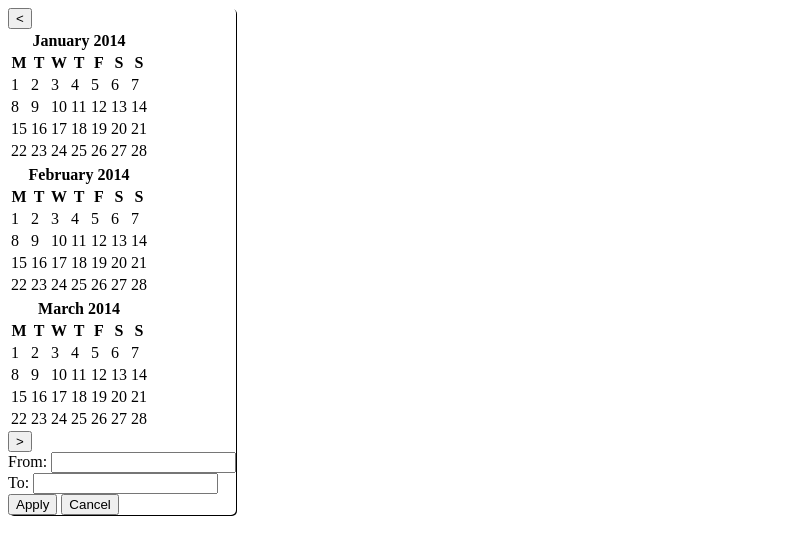
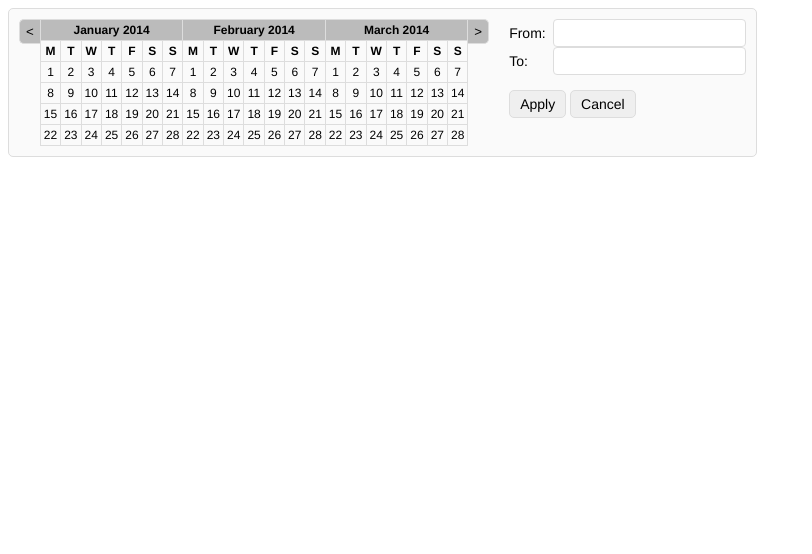
Before and after one commit to diacode/daterange-picker.js, a website: page demo/template.html in a window 1280 px wide. Shown: the whole page, without its empty margins (0-812 px from the left). Drawn offline with nearby package versions, Linux system fonts and the light colour scheme; files that its build step writes are made by us from their sources.

Commit message:
Daterange picker styles (Work in progress)

```diff
--- a/styles/daterange-picker.scss
+++ b/styles/daterange-picker.scss
@@ -1 +1,113 @@
 @import "compass";
+
+/* Variables */
+$border_color: #ddd;
+
+.daterange-picker{
+  font-family: "Helvetica Neue", Helvetica, Arial, sans-serif;
+  font-size: 14px;
+  float: left;
+  clear: both;
+  background-color: #fafafa;
+  border: 1px solid $border_color;
+  @include border-radius(5px);
+
+  .drp-month-browser{
+    float: left;
+    margin:10px;
+
+    .drp-prev-month, .drp-next-month{
+      float: left;
+      margin: 0px;
+      padding: 4px 6px;
+      background-color: #bbb;
+      border-style: solid;
+      border-color: $border_color;
+      outline: none;
+      cursor: pointer;
+    }
+
+    .drp-prev-month{
+      border-width: 1px 0px 1px 1px;
+      @include border-radius(5px 0px 0px 5px);
+    }
+
+    .drp-next-month{
+      border-width: 1px 1px 1px 0px;
+      @include border-radius(0px 5px 5px 0px);
+    }
+
+    .drp-months-container{
+      float: left;
+
+      table.drp-month{
+        float: left;
+        font-size: 12px;
+        border-spacing: 0;
+        border-collapse: collapse;
+        border-top: 1px solid $border_color;
+
+        th, td{
+          text-align: center;
+          border-bottom: 1px solid $border_color;
+          border-right: 1px solid $border_color;
+          padding: 3px;
+        }
+
+        thead{
+          th{
+            &.drp-month-name{ background-color: #bbb; }
+          }
+        }
+
+        tbody{
+          td{
+
+          }
+        }
+
+        &:first-child{
+          th, td{
+            border-left: 1px solid $border_color;
+          }
+        }
+      }
+    }
+  }
+
+  .drp-selection{
+    float: left;
+    margin: 10px;
+
+    .drp-control{
+      label{
+        display:inline-block;
+        width: 40px;
+      }
+    }
+
+    .drp-actions{
+      margin-top:15px;
+    }
+  }
+
+  /* Input styles */
+  input[type="text"]{
+    font-family: "Helvetica Neue", Helvetica, Arial, sans-serif;
+    font-size: 14px;
+    border: 1px solid $border_color;
+    padding: 5px;
+    @include border-radius(4px);
+  }
+
+  /* Button styles */
+  .drp-button{
+    font-family: "Helvetica Neue", Helvetica, Arial, sans-serif;
+    font-size: 14px;
+    padding: 5px 10px;
+    border:1px solid $border_color;
+    @include border-radius(5px);
+    outline: none;
+    cursor: pointer;
+  }
+}
```
Also changed, not shown: dist/styles/daterange-picker.css.
